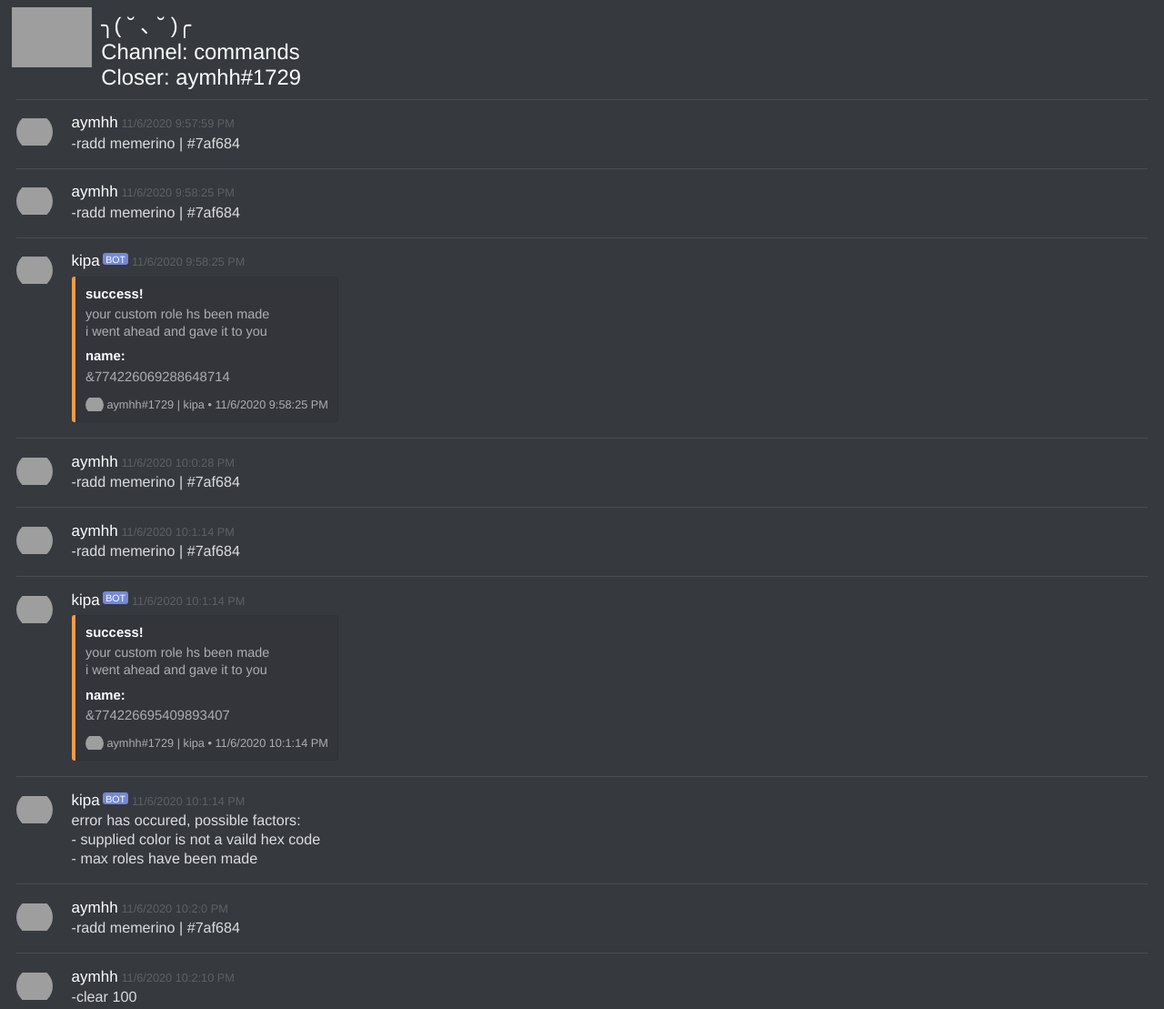
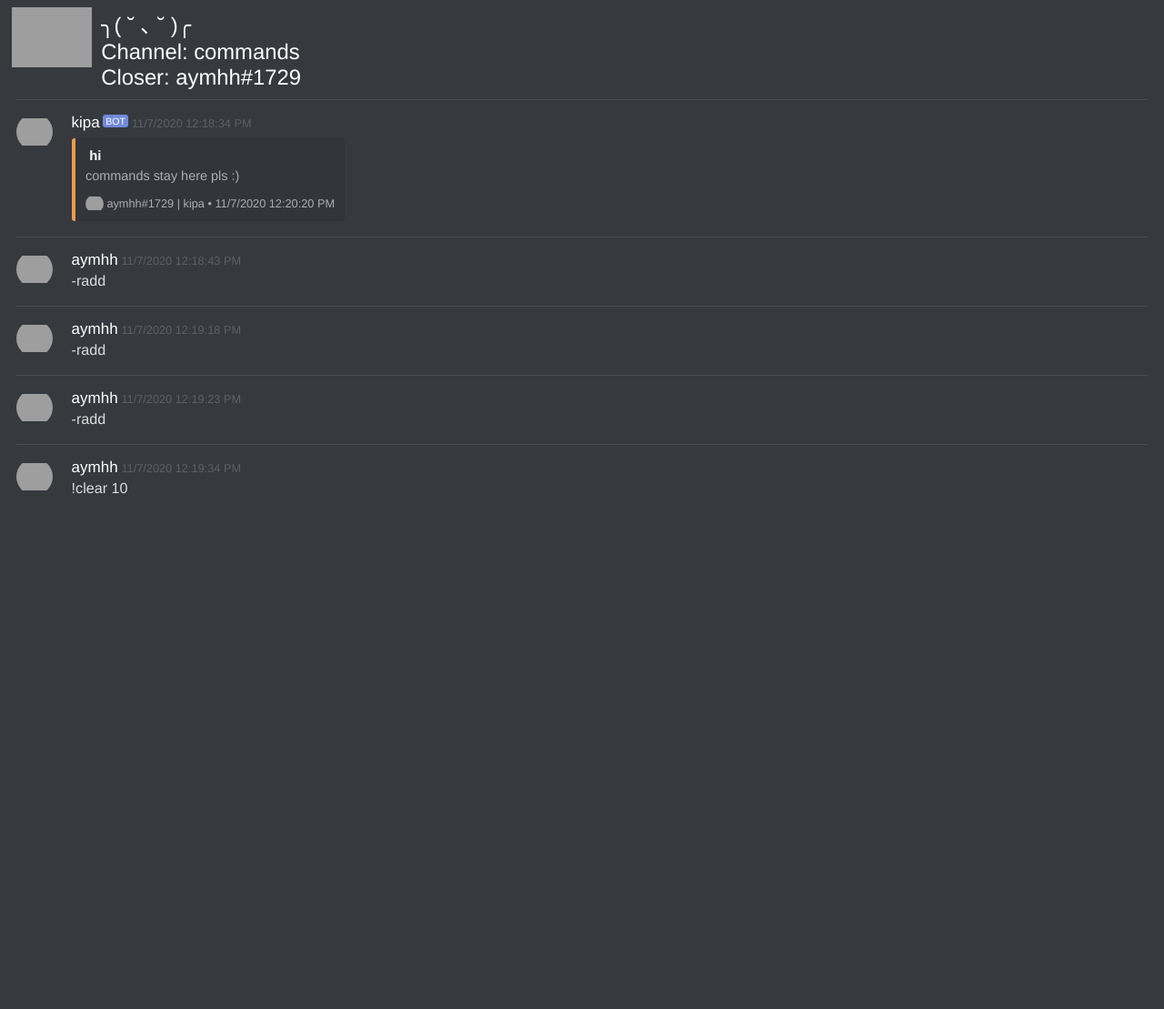
Before and after one commit to aymhh/kipa, a website: page indiscriminate/transcripts/commands.html in a window 1280 px wide. Shown: the whole page at 91% size. After the commit the page ends 800 px from the top, so only its background shows below. Drawn offline with nearby package versions, Linux system fonts and the light colour scheme; grey boxes are pictures that could not be loaded; a web font is replaced by a local one.

Commit message:
Reworded some strings

```diff
--- a/commands/anc.js
+++ b/commands/anc.js
@@ -7,7 +7,7 @@ module.exports.run = async (bot, message, args) => {
   const noPermsErrEmbed = new Discord.MessageEmbed()
   .setColor('FF6961')
   .setTitle("**error!**")
-  .setDescription("This command can only be used by staff!")
+  .setDescription("You dont have enough permissions to do this command!")
   .setTimestamp()
   .setFooter(message.author.tag + " | " + bot.user.username, message.author.displayAvatarURL({dynamic: true, size: 1024}))
   if(!message.member.hasPermission("ADMINISTRATOR")) return message.reply(noPermsErrEmbed).then(msg => msg.delete(5000));
--- a/commands/slowmode.js
+++ b/commands/slowmode.js
@@ -6,7 +6,7 @@ module.exports.run = async (bot, message, args) => {
     const noPermsErrEmbed = new Discord.MessageEmbed()
     .setColor(color)
     .setTitle("**error!**")
-    .setDescription("This command can only be used by staff!")
+    .setDescription("you dont have enough permissions to do this command!")
     .setTimestamp()
     .setFooter(message.author.tag + " | " + bot.user.username, message.author.displayAvatarURL({dynamic: true, size: 1024}))
 
@@ -44,7 +44,9 @@ module.exports.run = async (bot, message, args) => {
 
     message.delete()
     message.channel.send(slowmodeEmbed).then(message => message.delete({timeout: 7000}))
-    message.channel.setRateLimitPerUser(args[0]);
+    message.channel.setRateLimitPerUser(args[0]).catch(error => {
+        message.channel.send(slowmodeErrEmbed)
+    })
 }
 
 module.exports.help = {
--- a/indiscriminate/transcripts/commands.html
+++ b/indiscriminate/transcripts/commands.html
@@ -595,33 +595,11 @@
     </div>
     <div class="chatlog"><div class="chatlog__message-group">
     <div class="chatlog__author-avatar-container">
-        <img class="chatlog__author-avatar" src="https://cdn.discordapp.com/avatars/176610715686273024/739142222113bee8f3fa72298c5662d0.webp" alt="Avatar">
-    </div>
-    <div class="chatlog__messages">
-    <span class="chatlog__author-name" title="aymhh#1729" data-user-id="176610715686273024" style="color: ">aymhh</span><span class="chatlog__timestamp">11/6/2020  9:57:59 PM</span>
-    <div class="chatlog__message " data-message-id="774226068005191681" id="message-774226068005191681">
-        <div class="chatlog__content">
-            <div class="markdown">-radd memerino | #7af684</div>
-    </div></div>
-    </div>
-    </div><div class="chatlog__message-group">
-    <div class="chatlog__author-avatar-container">
-        <img class="chatlog__author-avatar" src="https://cdn.discordapp.com/avatars/176610715686273024/739142222113bee8f3fa72298c5662d0.webp" alt="Avatar">
-    </div>
-    <div class="chatlog__messages">
-    <span class="chatlog__author-name" title="aymhh#1729" data-user-id="176610715686273024" style="color: ">aymhh</span><span class="chatlog__timestamp">11/6/2020  9:58:25 PM</span>
-    <div class="chatlog__message " data-message-id="774226179263692801" id="message-774226179263692801">
-        <div class="chatlog__content">
-            <div class="markdown">-radd memerino | #7af684</div>
-    </div></div>
-    </div>
-    </div><div class="chatlog__message-group">
-    <div class="chatlog__author-avatar-container">
         <img class="chatlog__author-avatar" src="https://cdn.discordapp.com/avatars/773786904478220298/d870ba1ae22cf3e7ab071e8f0d4d609a.webp" alt="Avatar">
     </div>
     <div class="chatlog__messages">
-    <span class="chatlog__author-name" title="kipa#9872" data-user-id="773786904478220298" style="color: ">kipa</span><span class="chatlog__bot-tag">BOT</span><span class="chatlog__timestamp">11/6/2020  9:58:25 PM</span>
-    <div class="chatlog__message " data-message-id="774226180316332043" id="message-774226180316332043">
+    <span class="chatlog__author-name" title="kipa#9872" data-user-id="773786904478220298" style="color: ">kipa</span><span class="chatlog__bot-tag">BOT</span><span class="chatlog__timestamp">11/7/2020  12:18:34 PM</span>
+    <div class="chatlog__message " data-message-id="774442641827823646" id="message-774442641827823646">
         <div class="chatlog__content">
             <div class="markdown"></div>
     </div><div class="chatlog__embed">
@@ -630,18 +608,11 @@
             <div class="chatlog__embed-content">
                 <div class="chatlog__embed-text">
         <div class="chatlog__embed-title">
-                <div class="markdown">success!</div>
+                <div class="markdown"><strong> hi  </strong></div>
             </div><div class="chatlog__embed-description">
-                <div class="markdown">your custom role hs been made<br>i went ahead and gave it to you</div>
-            </div><div class="chatlog__embed-fields"><div class="chatlog__embed-field ">
-                    <div class="chatlog__embed-field-name">
-                        <div class="markdown">name:</div>
-                    </div>
-                    <div class="chatlog__embed-field-value">
-                        <div class="markdown"><span class="d-mention d-role">&774226069288648714</span></div>
-                    </div>
-                </div></div></div>
-        </div><div class="chatlog__embed-footer"><img class="chatlog__embed-footer-icon" src="https://cdn.discordapp.com/avatars/176610715686273024/739142222113bee8f3fa72298c5662d0.webp?size=1024" alt="Footer icon"><span class="chatlog__embed-footer-text">aymhh#1729 | kipa • 11/6/2020  9:58:25 PM</span></div></div>
+                <div class="markdown">commands stay here pls :)</div>
+            </div></div>
+        </div><div class="chatlog__embed-footer"><img class="chatlog__embed-footer-icon" src="https://cdn.discordapp.com/avatars/176610715686273024/739142222113bee8f3fa72298c5662d0.webp?size=1024" alt="Footer icon"><span class="chatlog__embed-footer-text">aymhh#1729 | kipa • 11/7/2020  12:20:20 PM</span></div></div>
         </div></div>
     </div>
     </div><div class="chatlog__message-group">
@@ -649,10 +620,10 @@
         <img class="chatlog__author-avatar" src="https://cdn.discordapp.com/avatars/176610715686273024/739142222113bee8f3fa72298c5662d0.webp" alt="Avatar">
     </div>
     <div class="chatlog__messages">
-    <span class="chatlog__author-name" title="aymhh#1729" data-user-id="176610715686273024" style="color: ">aymhh</span><span class="chatlog__timestamp">11/6/2020  10:0:28 PM</span>
-    <div class="chatlog__message " data-message-id="774226694499467266" id="message-774226694499467266">
+    <span class="chatlog__author-name" title="aymhh#1729" data-user-id="176610715686273024" style="color: ">aymhh</span><span class="chatlog__timestamp">11/7/2020  12:18:43 PM</span>
+    <div class="chatlog__message " data-message-id="774442679583899658" id="message-774442679583899658">
         <div class="chatlog__content">
-            <div class="markdown">-radd memerino | #7af684</div>
+            <div class="markdown">-radd</div>
     </div></div>
     </div>
     </div><div class="chatlog__message-group">
@@ -660,52 +631,10 @@
         <img class="chatlog__author-avatar" src="https://cdn.discordapp.com/avatars/176610715686273024/739142222113bee8f3fa72298c5662d0.webp" alt="Avatar">
     </div>
     <div class="chatlog__messages">
-    <span class="chatlog__author-name" title="aymhh#1729" data-user-id="176610715686273024" style="color: ">aymhh</span><span class="chatlog__timestamp">11/6/2020  10:1:14 PM</span>
-    <div class="chatlog__message " data-message-id="774226886196199429" id="message-774226886196199429">
+    <span class="chatlog__author-name" title="aymhh#1729" data-user-id="176610715686273024" style="color: ">aymhh</span><span class="chatlog__timestamp">11/7/2020  12:19:18 PM</span>
+    <div class="chatlog__message " data-message-id="774442826242588683" id="message-774442826242588683">
         <div class="chatlog__content">
-            <div class="markdown">-radd memerino | #7af684</div>
-    </div></div>
-    </div>
-    </div><div class="chatlog__message-group">
-    <div class="chatlog__author-avatar-container">
-        <img class="chatlog__author-avatar" src="https://cdn.discordapp.com/avatars/773786904478220298/d870ba1ae22cf3e7ab071e8f0d4d609a.webp" alt="Avatar">
-    </div>
-    <div class="chatlog__messages">
-    <span class="chatlog__author-name" title="kipa#9872" data-user-id="773786904478220298" style="color: ">kipa</span><span class="chatlog__bot-tag">BOT</span><span class="chatlog__timestamp">11/6/2020  10:1:14 PM</span>
-    <div class="chatlog__message " data-message-id="774226887655555082" id="message-774226887655555082">
-        <div class="chatlog__content">
-            <div class="markdown"></div>
-    </div><div class="chatlog__embed">
-        <div class="chatlog__embed-color-pill" style="background-color: rgb(238, 156, 77, 255)"></div>
-        <div class="chatlog__embed-content-container">
-            <div class="chatlog__embed-content">
-                <div class="chatlog__embed-text">
-        <div class="chatlog__embed-title">
-                <div class="markdown">success!</div>
-            </div><div class="chatlog__embed-description">
-                <div class="markdown">your custom role hs been made<br>i went ahead and gave it to you</div>
-            </div><div class="chatlog__embed-fields"><div class="chatlog__embed-field ">
-                    <div class="chatlog__embed-field-name">
-                        <div class="markdown">name:</div>
-                    </div>
-                    <div class="chatlog__embed-field-value">
-                        <div class="markdown"><span class="d-mention d-role">&774226695409893407</span></div>
-                    </div>
-                </div></div></div>
-        </div><div class="chatlog__embed-footer"><img class="chatlog__embed-footer-icon" src="https://cdn.discordapp.com/avatars/176610715686273024/739142222113bee8f3fa72298c5662d0.webp?size=1024" alt="Footer icon"><span class="chatlog__embed-footer-text">aymhh#1729 | kipa • 11/6/2020  10:1:14 PM</span></div></div>
-        </div></div>
-    </div>
-    </div><div class="chatlog__message-group">
-    <div class="chatlog__author-avatar-container">
-        <img class="chatlog__author-avatar" src="https://cdn.discordapp.com/avatars/773786904478220298/d870ba1ae22cf3e7ab071e8f0d4d609a.webp" alt="Avatar">
-    </div>
-    <div class="chatlog__messages">
-    <span class="chatlog__author-name" title="kipa#9872" data-user-id="773786904478220298" style="color: ">kipa</span><span class="chatlog__bot-tag">BOT</span><span class="chatlog__timestamp">11/6/2020  10:1:14 PM</span>
-    <div class="chatlog__message " data-message-id="774226888955789312" id="message-774226888955789312">
-        <div class="chatlog__content">
-            <div class="markdown">error has occured, possible factors:
-- supplied color is not a vaild hex code
-- max roles have been made</div>
+            <div class="markdown">-radd</div>
     </div></div>
     </div>
     </div><div class="chatlog__message-group">
@@ -713,10 +642,10 @@
         <img class="chatlog__author-avatar" src="https://cdn.discordapp.com/avatars/176610715686273024/739142222113bee8f3fa72298c5662d0.webp" alt="Avatar">
     </div>
     <div class="chatlog__messages">
-    <span class="chatlog__author-name" title="aymhh#1729" data-user-id="176610715686273024" style="color: ">aymhh</span><span class="chatlog__timestamp">11/6/2020  10:2:0 PM</span>
-    <div class="chatlog__message " data-message-id="774227079667384320" id="message-774227079667384320">
+    <span class="chatlog__author-name" title="aymhh#1729" data-user-id="176610715686273024" style="color: ">aymhh</span><span class="chatlog__timestamp">11/7/2020  12:19:23 PM</span>
+    <div class="chatlog__message " data-message-id="774442848749223967" id="message-774442848749223967">
         <div class="chatlog__content">
-            <div class="markdown">-radd memerino | #7af684</div>
+            <div class="markdown">-radd</div>
     </div></div>
     </div>
     </div><div class="chatlog__message-group">
@@ -724,10 +653,10 @@
         <img class="chatlog__author-avatar" src="https://cdn.discordapp.com/avatars/176610715686273024/739142222113bee8f3fa72298c5662d0.webp" alt="Avatar">
     </div>
     <div class="chatlog__messages">
-    <span class="chatlog__author-name" title="aymhh#1729" data-user-id="176610715686273024" style="color: ">aymhh</span><span class="chatlog__timestamp">11/6/2020  10:2:10 PM</span>
-    <div class="chatlog__message " data-message-id="774227120641277954" id="message-774227120641277954">
+    <span class="chatlog__author-name" title="aymhh#1729" data-user-id="176610715686273024" style="color: ">aymhh</span><span class="chatlog__timestamp">11/7/2020  12:19:34 PM</span>
+    <div class="chatlog__message " data-message-id="774442894009565226" id="message-774442894009565226">
         <div class="chatlog__content">
-            <div class="markdown">-clear 100</div>
+            <div class="markdown">!clear 10</div>
     </div></div>
     </div>
     </div>
```
Also changed, not shown: commands/clear.js (+7 -2 lines), commands/help.js (+5 -2 lines), commands/special-anc.js (+2 -2 lines).
